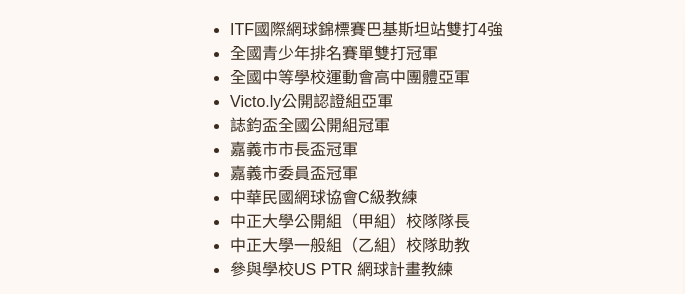
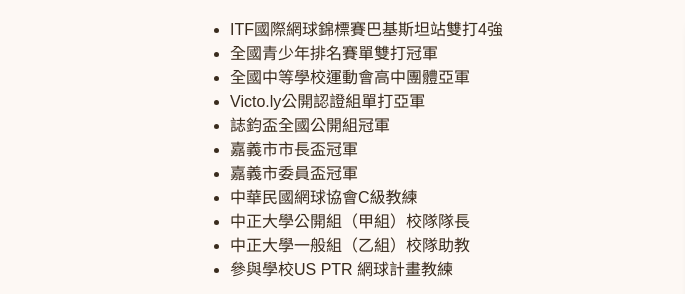
Before and after one commit to minhung-kao/join-tennis, a plain HTML site: page index.html in a window 1280 px wide. Shown: the part 709-1003 px from the top of the page, 0-685 px from the left. Drawn offline with Linux system fonts and the light colour scheme.

Commit message:
Update index.html

```diff
--- a/index.html
+++ b/index.html
@@ -176,7 +176,7 @@
     <li>ITF國際網球錦標賽巴基斯坦站雙打4強</li>
     <li>全國青少年排名賽單雙打冠軍</li>
     <li>全國中等學校運動會高中團體亞軍</li>
-    <li>Victo.ly公開認證組亞軍</li>
+    <li>Victo.ly公開認證組單打亞軍</li>
     <li>誌鈞盃全國公開組冠軍</li>
     <li>嘉義市市長盃冠軍</li>
     <li>嘉義市委員盃冠軍</li>
```
